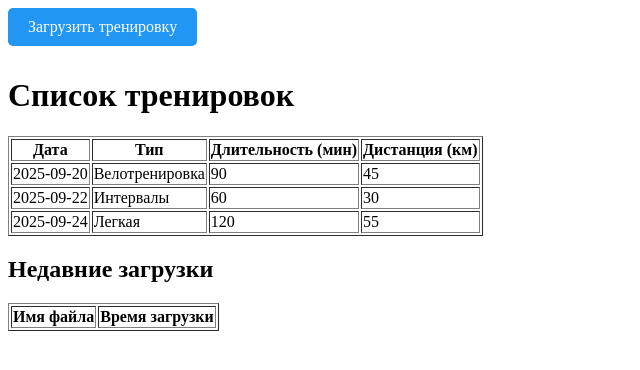
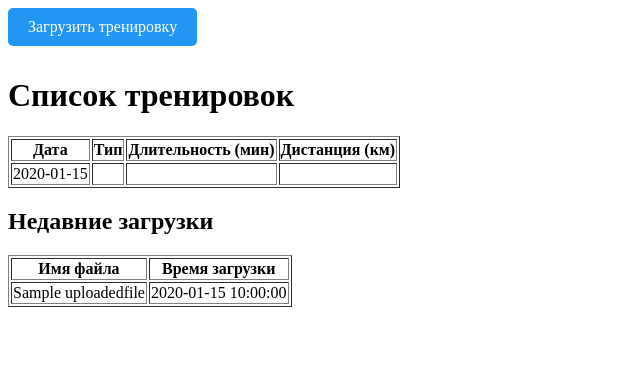
Before and after one commit to ripGoGa/mypet, a FastAPI app: page /workouts in a window 1280 px wide. Shown: the top 370 px of the page, without its empty margins (0-640 px from the left). Run offline with FastAPI, Linux system fonts and the light colour scheme; tables that the repository leaves empty hold one stand-in row (values such as "Sample post"); lists and menus that the app fills with data are empty.

Commit message:
The stub has been removed from the list_workouts function in the @app.get('/workouts')  route. function connected to the UploadedFile, modified template list_workouts.html

```diff
--- a/app/main.py
+++ b/app/main.py
@@ -8,11 +8,12 @@ from app.db import create_db_and_tables, get_session
 from fastapi import FastAPI, UploadFile, File, Depends
 from fastapi.responses import HTMLResponse, RedirectResponse
 from fastapi.templating import Jinja2Templates
-from app.models.models import UploadedFile
+from app.models.models import UploadedFile, Workout
 from starlette.requests import Request
 from pathlib import Path
 from sqlmodel import Session, select
 from datetime import datetime, UTC
+from sqlalchemy import desc
 
 app = FastAPI(title="Bike Tracker")
 
@@ -25,13 +26,6 @@ def on_startup() -> None:
 
 on_startup()
 
-workouts = [
-    {"date": "2025-09-20", "type": "Велотренировка", "duration": 90, "distance": 45},
-    {"date": "2025-09-22", "type": "Интервалы", "duration": 60, "distance": 30},
-    {"date": "2025-09-24", "type": "Легкая", "duration": 120, "distance": 55},
-]
-uploaded_workouts = []
-
 
 def ensure_data_store() -> None:
     Path('data/csv').mkdir(parents=True, exist_ok=True)
@@ -43,10 +37,12 @@ async def hello_root(request: Request):
 
 
 @app.get('/workouts', response_class=HTMLResponse)
-async def list_workouts(request: Request):
+async def list_workouts(request: Request, session: Session = Depends(get_session)):
+    workouts = session.exec(select(Workout)).all()
+    last_3_uploaded = session.exec(select(UploadedFile).order_by(desc(UploadedFile.uploaded_at)).limit(3)).all()
     return templates.TemplateResponse('workouts.html', {'request': request,
                                                         'workouts': workouts,
-                                                        'uploaded_workouts': uploaded_workouts})
+                                                        'last_3_uploaded': last_3_uploaded})
 
 
 @app.get('/imports', response_class=HTMLResponse)
--- a/app/templates/workouts.html
+++ b/app/templates/workouts.html
@@ -38,7 +38,7 @@
         <th>Имя файла</th>
         <th>Время загрузки</th>
     </tr>
-    {% for u in uploaded_workouts %}
+    {% for u in last_3_uploaded %}
     <tr>
         <td>{{ u.original_name }}</td>
         <td>{{ u.uploaded_at }}</td>
--- a/requirements.txt
+++ b/requirements.txt
@@ -16,3 +16,4 @@ typing_extensions==4.15.0
 uvicorn==0.37.0
 
 sqlmodel~=0.0.25
+SQLAlchemy~=2.0.43
```
